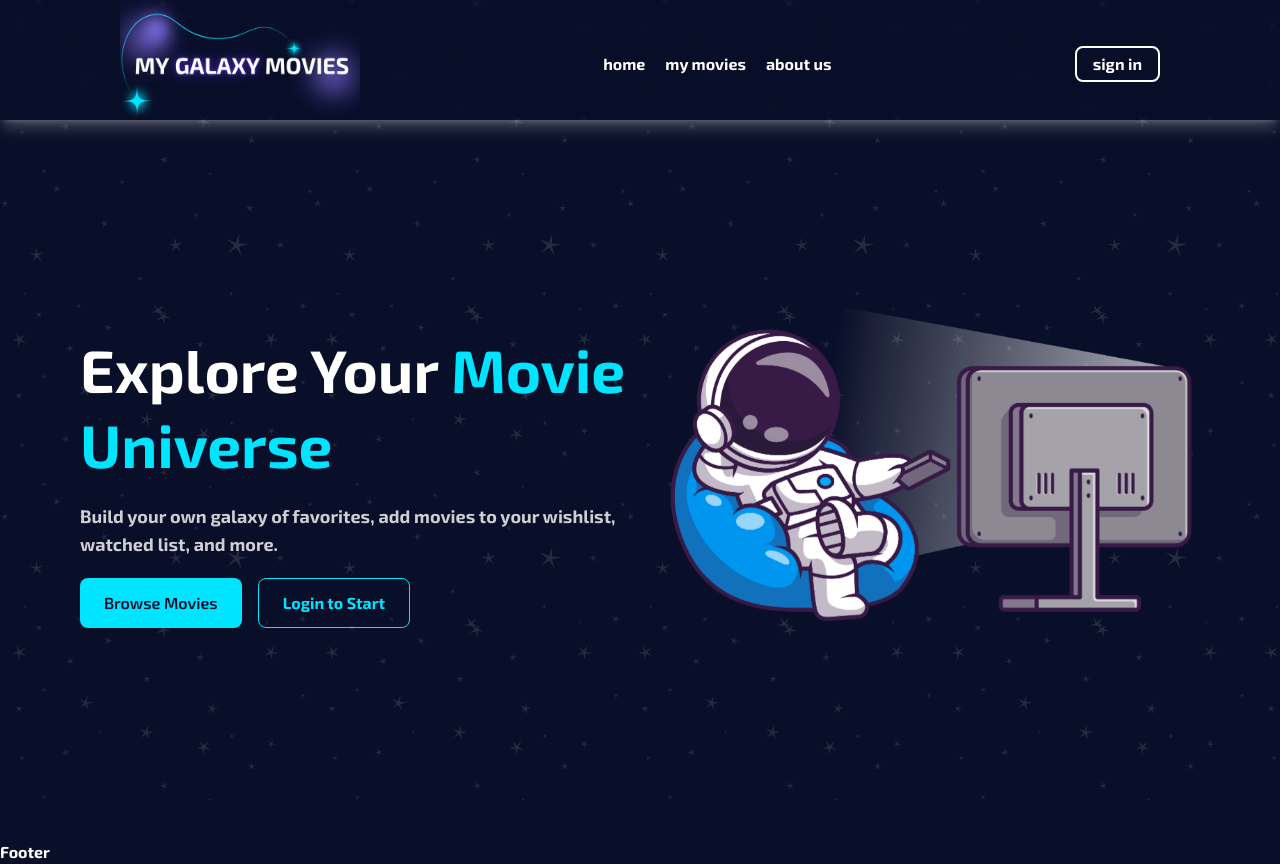
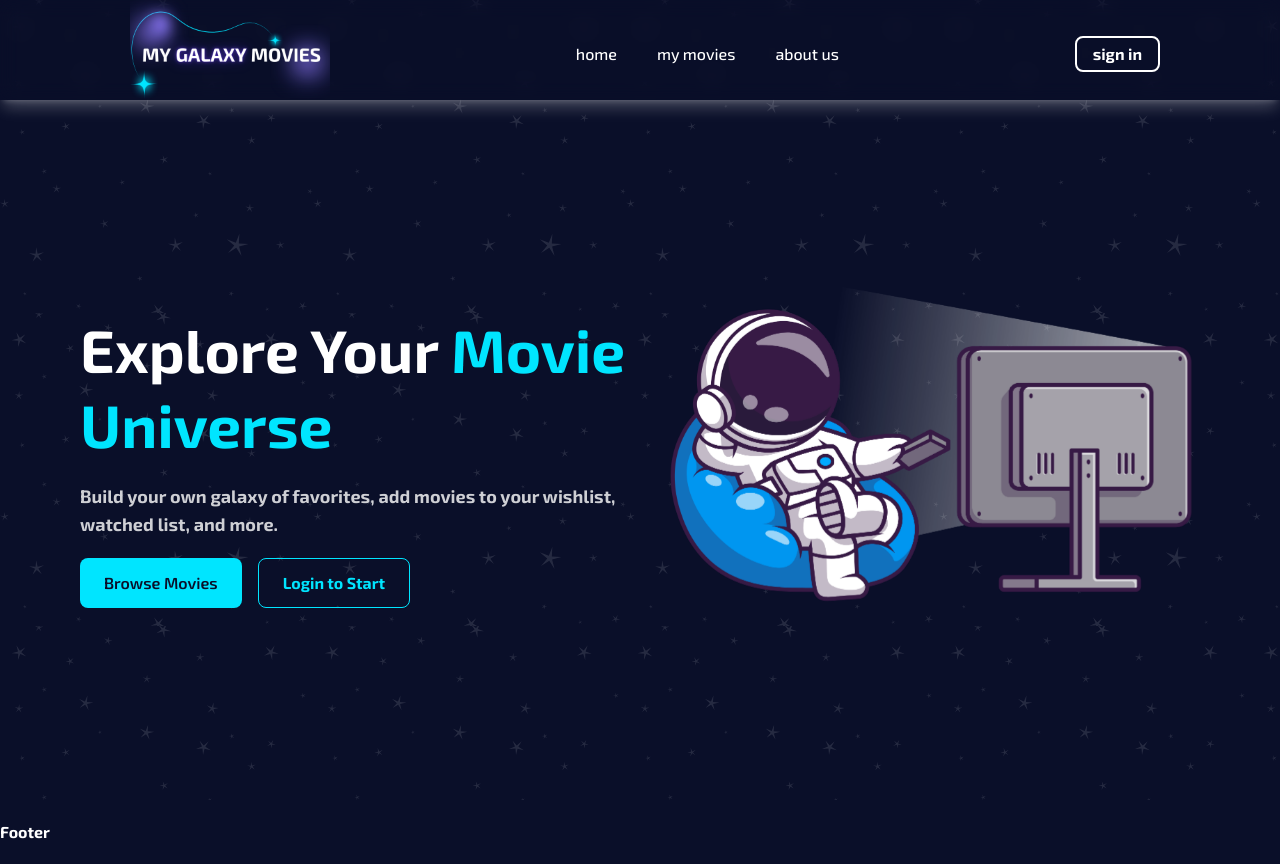
Before and after one commit to katrein-hanna/my-galaxy-movies, a React (Vite) app: page / in a window 1280 px wide. Built offline with nearby package versions, Linux system fonts and the light colour scheme.

Commit message:
refactor: styling enhancements

```diff
--- a/src/components/Navbar.jsx
+++ b/src/components/Navbar.jsx
@@ -31,11 +31,11 @@ export default function Navbar() {
         <div className="flex items-center justify-between bg-primary/25 backdrop-blur-[10px] px-30 shadow-lg shadow-bright/25 ">
           {/* Logo section */}
 
-          <img src={logo} alt="" className="w-60 " />
+          <img src={logo} alt="" className="w-55 h-25 object-contain " />
 
           {/* Menu section */}
           <div className=" md:block hidden mt-2">
-            <ul className="flex justify-between items-center gap-5">
+            <ul className="flex justify-between items-center gap-10 font-medium">
               {menuItems.map((item) => (
                 <li key={item.id}> {item.name} </li>
               ))}
```
